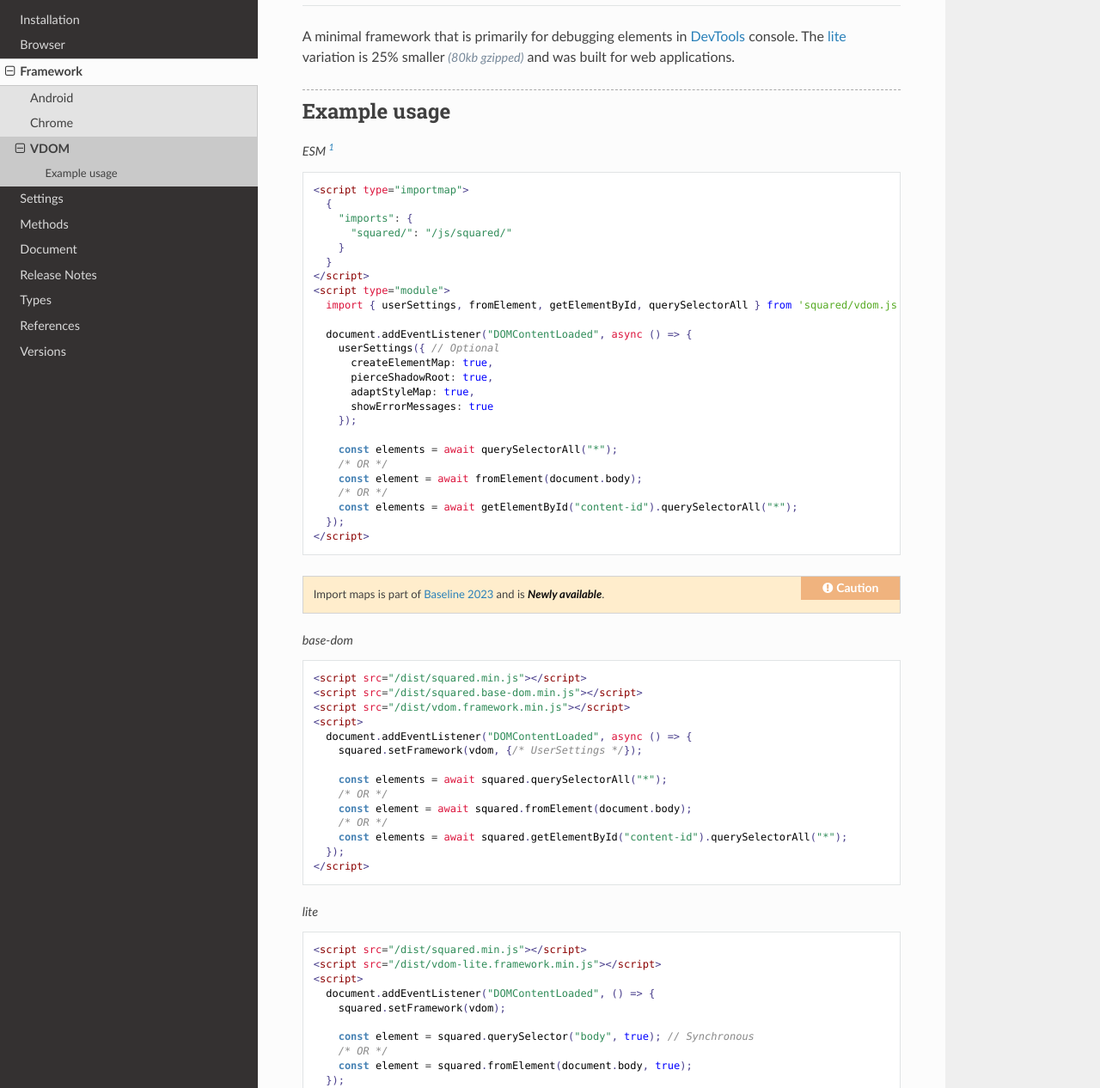
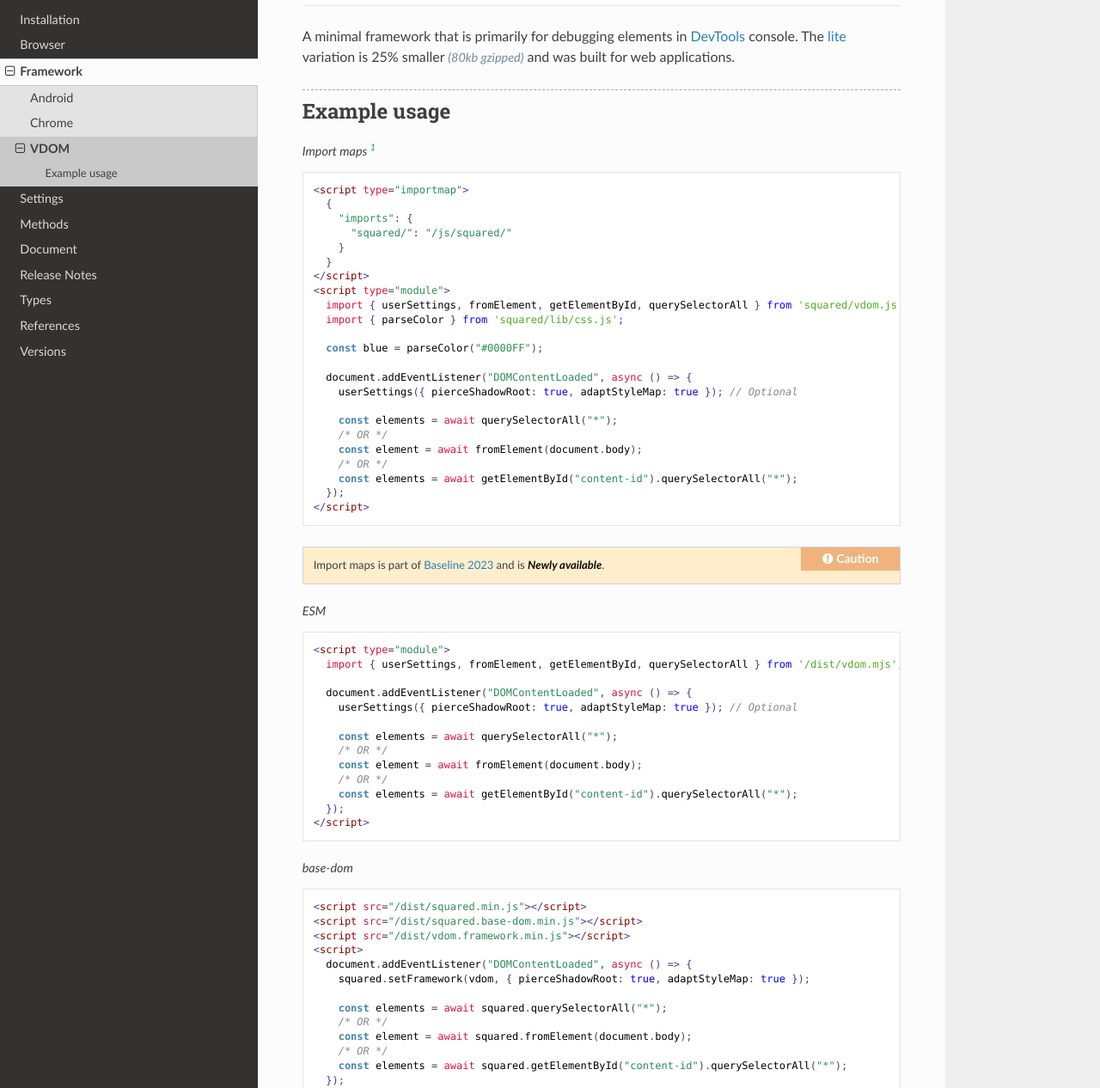
Before and after one commit to anpham6/android-docs, a Sphinx documentation site: the page built from source/framework/vdom.rst, in a window 1280 px wide and 1400 px high, cut to the strip 134-1400 px from the top of the window. Shown: the whole strip at 86% size. Built offline with Sphinx 7.4.7 and the Read the Docs theme 3.1.0, drawn with Linux system fonts in a browser that asks for light colours.

Commit message:
Framework: VDOM usage section Import maps was created.

```diff
--- a/source/framework/vdom.rst
+++ b/source/framework/vdom.rst
@@ -8,7 +8,7 @@ Example usage
 =============
 
 .. code-block:: html
-  :caption: ESM [#]_
+  :caption: Import maps [#]_
 
   <script type="importmap">
     {
@@ -19,14 +19,12 @@ Example usage
   </script>
   <script type="module">
     import { userSettings, fromElement, getElementById, querySelectorAll } from 'squared/vdom.js';
+    import { parseColor } from 'squared/lib/css.js';
+
+    const blue = parseColor("#0000FF");
 
     document.addEventListener("DOMContentLoaded", async () => {
-      userSettings({ // Optional
-        createElementMap: true,
-        pierceShadowRoot: true,
-        adaptStyleMap: true,
-        showErrorMessages: true
-      });
+      userSettings({ pierceShadowRoot: true, adaptStyleMap: true }); // Optional
 
       const elements = await querySelectorAll("*");
       /* OR */
@@ -39,6 +37,23 @@ Example usage
 .. caution:: Import maps is part of `Baseline 2023 <https://webstatus.dev/features/import-maps>`_ and is :target:`Newly available`.
 
 .. code-block:: html
+  :caption: ESM
+
+  <script type="module">
+    import { userSettings, fromElement, getElementById, querySelectorAll } from '/dist/vdom.mjs';
+
+    document.addEventListener("DOMContentLoaded", async () => {
+      userSettings({ pierceShadowRoot: true, adaptStyleMap: true }); // Optional
+
+      const elements = await querySelectorAll("*");
+      /* OR */
+      const element = await fromElement(document.body);
+      /* OR */
+      const elements = await getElementById("content-id").querySelectorAll("*");
+    });
+  </script>
+
+.. code-block:: html
   :caption: base-dom
 
   <script src="/dist/squared.min.js"></script>
@@ -46,7 +61,7 @@ Example usage
   <script src="/dist/vdom.framework.min.js"></script>
   <script>
     document.addEventListener("DOMContentLoaded", async () => {
-      squared.setFramework(vdom, {/* UserSettings */});
+      squared.setFramework(vdom, { pierceShadowRoot: true, adaptStyleMap: true });
 
       const elements = await squared.querySelectorAll("*");
       /* OR */
```
